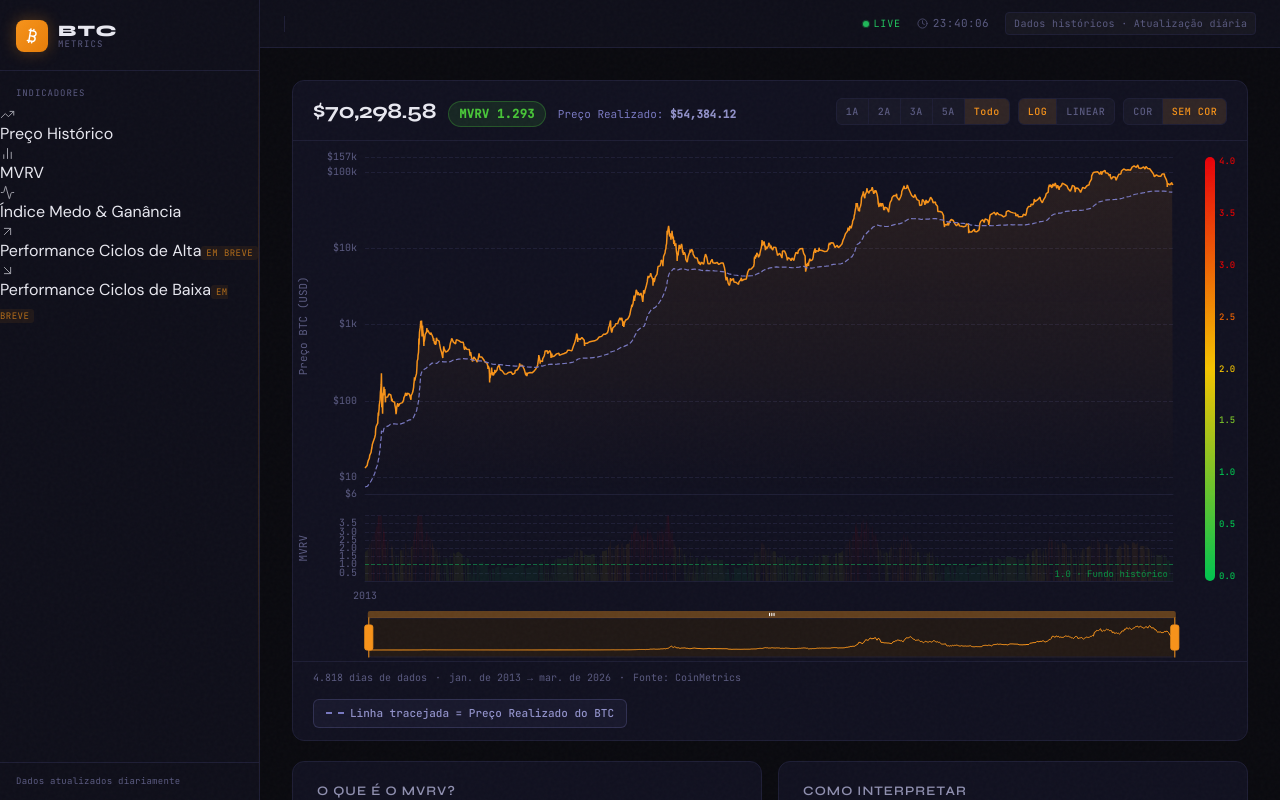
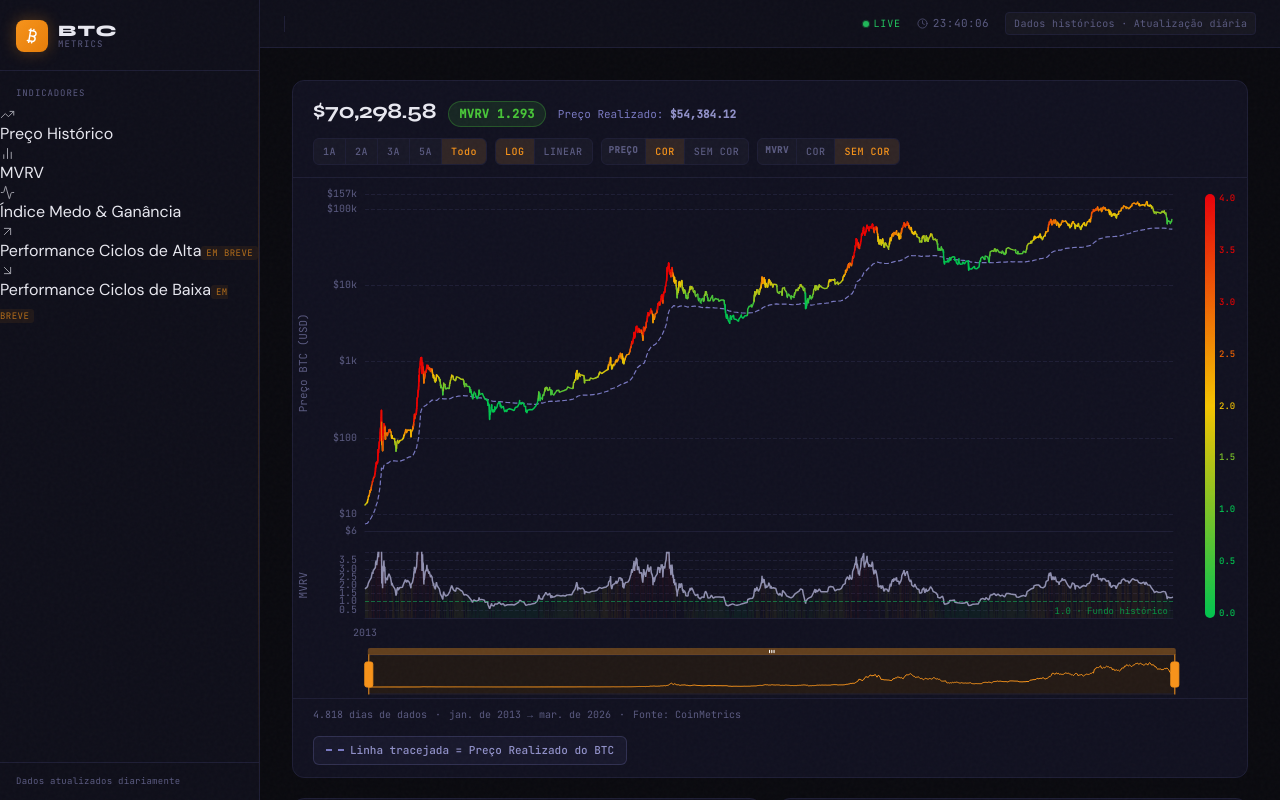
Before and after one commit to Chicoeth/btc-dashboard, a Next.js app in the folder btc-dashboard/frontend/: page /indicadores/mvrv in a window 1280 px wide. Shown: the top 800 px of the page. Built offline with nearby package versions, Linux system fonts and the light colour scheme.

Commit message:
toggles de cor independentes preço/MVRV

```diff
--- a/btc-dashboard/frontend/src/components/charts/MVRVChart.jsx
+++ b/btc-dashboard/frontend/src/components/charts/MVRVChart.jsx
@@ -133,7 +133,8 @@ export default function MVRVChart({ mvrvData, loading, error }) {
   const chartRef  = useRef(null);
   const chartInst = useRef(null);
   const [isLog, setIsLog]               = useState(true);
-  const [colored, setColored]           = useState(false);
+  const [coloredPrice, setColoredPrice] = useState(true);   // preço colorido por padrão
+  const [coloredMvrv,  setColoredMvrv]  = useState(false);  // MVRV sem cor por padrão
   const [activePeriod, setActivePeriod] = useState('Todo');
   const [echartsReady, setEchartsReady] = useState(false);
   const [currentZoom, setCurrentZoom]   = useState({ start: 0, end: 100 });
@@ -157,14 +158,14 @@ export default function MVRVChart({ mvrvData, loading, error }) {
 
   // Séries coloridas — só recalcula quando dados ou colored mudam
   const coloredPriceSeries = useMemo(
-    () => colored ? buildColoredSegments(data, 0, 1) : [],
-    [data, colored]
+    () => coloredPrice ? buildColoredSegments(data, 0, 1) : [],
+    [data, coloredPrice]
   );
   // MVRV: sempre com área colorida, linha colorida só quando colored=true
   const mvrvAreaSeries  = useMemo(() => buildMvrvAreaSeries(data), [data]);
   const coloredMvrvLine = useMemo(
-    () => colored ? buildColoredSegments(data, 1, 3) : [],
-    [data, colored]
+    () => coloredMvrv ? buildColoredSegments(data, 1, 3) : [],
+    [data, coloredMvrv]
   );
 
   const buildOption = useCallback((zoom) => {
@@ -208,8 +209,8 @@ export default function MVRVChart({ mvrvData, loading, error }) {
       xAxisIndex: 0, yAxisIndex: 0,
       data: data.map(d => [new Date(d[0]).toISOString().split('T')[0], d[1]]),
       symbol: 'none', smooth: false,
-      lineStyle: { color: colored ? 'transparent' : '#f7931a', width: colored ? 0 : 1.5 },
-      areaStyle: colored ? undefined : {
+      lineStyle: { color: coloredPrice ? 'transparent' : '#f7931a', width: coloredPrice ? 0 : 1.5 },
+      areaStyle: coloredPrice ? undefined : {
         color: { type: 'linear', x: 0, y: 0, x2: 0, y2: 1,
           colorStops: [{ offset: 0, color: 'rgba(247,147,26,0.15)' }, { offset: 1, color: 'rgba(247,147,26,0)' }] }
       },
@@ -359,11 +360,20 @@ export default function MVRVChart({ mvrvData, loading, error }) {
         realizedSeries,
         baseMvrvSeries,
         ...mvrvAreaSeries,
-        ...(colored ? coloredPriceSeries : []),
+        // Linha cinza do MVRV quando sem cor
+        ...(!coloredMvrv ? [{
+          type: 'line', name: '__mvrv_gray__',
+          xAxisIndex: 1, yAxisIndex: 1,
+          data: data.map(d => [new Date(d[0]).toISOString().split('T')[0], d[3]]),
+          symbol: 'none', smooth: false,
+          lineStyle: { color: '#9090b0', width: 1.5 },
+          z: 3,
+        }] : []),
+        ...(coloredPrice ? coloredPriceSeries : []),
         ...coloredMvrvLine,
       ],
     };
-  }, [data, isLog, colored, zoomRange, coloredPriceSeries, mvrvAreaSeries, coloredMvrvLine]);
+  }, [data, isLog, coloredPrice, coloredMvrv, zoomRange, coloredPriceSeries, mvrvAreaSeries, coloredMvrvLine]);
 
   useEffect(() => {
     if (!echartsReady || !chartRef.current || !data.length) return;
@@ -396,7 +406,7 @@ export default function MVRVChart({ mvrvData, loading, error }) {
     if (!chart || !data.length) return;
     const option = buildOption(currentZoom);
     if (option) chart.setOption(option, { notMerge: false, replaceMerge: ['series'] });
-  }, [isLog, colored, zoomRange, currentZoom, buildOption]);
+  }, [isLog, coloredPrice, coloredMvrv, zoomRange, currentZoom, buildOption]);
 
   const latest      = data[data.length - 1];
   const latestColor = latest ? mvrvColor(latest[3]) : '#9090b0';
@@ -433,9 +443,15 @@ export default function MVRVChart({ mvrvData, loading, error }) {
             <button className={`scale-btn ${isLog ? 'active' : ''}`}   onClick={() => setIsLog(true)}>LOG</button>
             <button className={`scale-btn ${!isLog ? 'active' : ''}`}  onClick={() => setIsLog(false)}>LINEAR</button>
           </div>
-          <div className="toggle-group">
-            <button className={`scale-btn ${colored ? 'active' : ''}`}  onClick={() => setColored(true)}>COR</button>
-            <button className={`scale-btn ${!colored ? 'active' : ''}`} onClick={() => setColored(false)}>SEM COR</button>
+          <div className="toggle-group" title="Cor do gráfico de preços">
+            <span className="toggle-label">Preço</span>
+            <button className={`scale-btn ${coloredPrice ? 'active' : ''}`}  onClick={() => setColoredPrice(true)}>COR</button>
+            <button className={`scale-btn ${!coloredPrice ? 'active' : ''}`} onClick={() => setColoredPrice(false)}>SEM COR</button>
+          </div>
+          <div className="toggle-group" title="Cor do gráfico MVRV">
+            <span className="toggle-label">MVRV</span>
+            <button className={`scale-btn ${coloredMvrv ? 'active' : ''}`}  onClick={() => setColoredMvrv(true)}>COR</button>
+            <button className={`scale-btn ${!coloredMvrv ? 'active' : ''}`} onClick={() => setColoredMvrv(false)}>SEM COR</button>
           </div>
         </div>
       </div>
@@ -519,6 +535,11 @@ export default function MVRVChart({ mvrvData, loading, error }) {
           transition:color 0.15s, background 0.15s;
         }
         .period-btn:last-child, .scale-btn:last-child { border-right:none; }
+        .toggle-label {
+          padding:5px 7px; font-family:var(--font-mono); font-size:9px; font-weight:600;
+          letter-spacing:0.06em; color:var(--text-muted); text-transform:uppercase;
+          border-right:1px solid var(--border-subtle); user-select:none;
+        }
         .period-btn:hover, .scale-btn:hover { color:var(--text-primary); background:rgba(255,255,255,0.04); }
         .period-btn.active, .scale-btn.active { color:var(--brand-orange); background:rgba(247,147,26,0.1); }
         .chart-body { flex:1; display:flex; min-height:0; }
```
